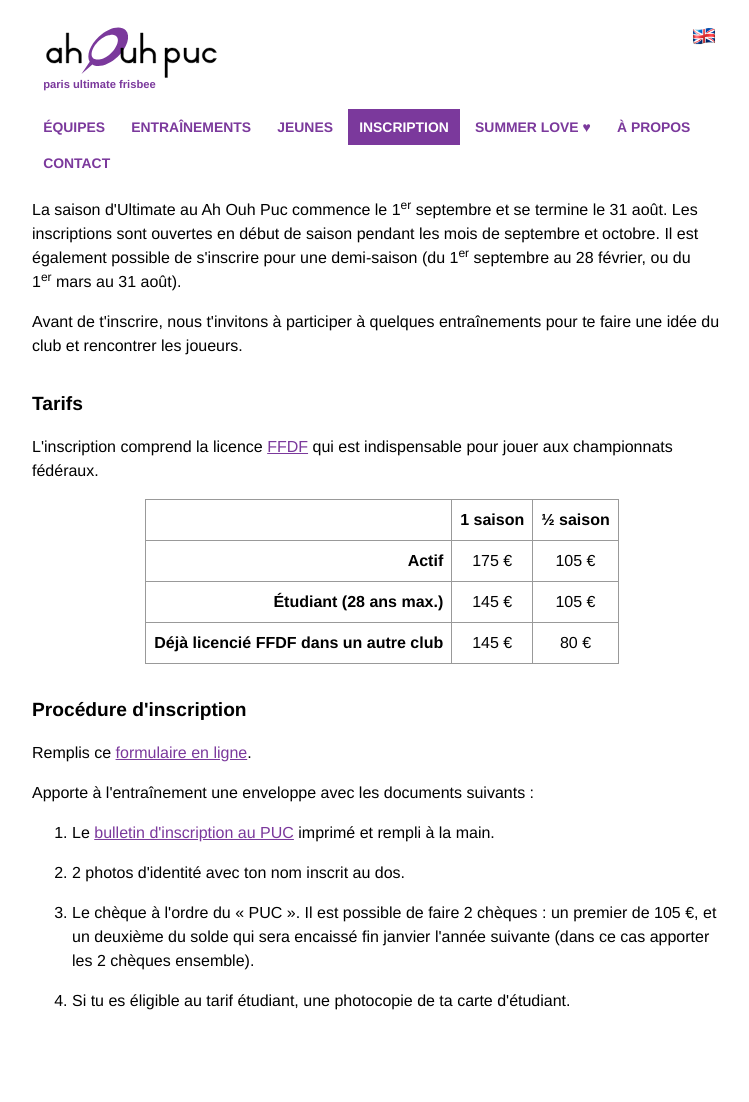
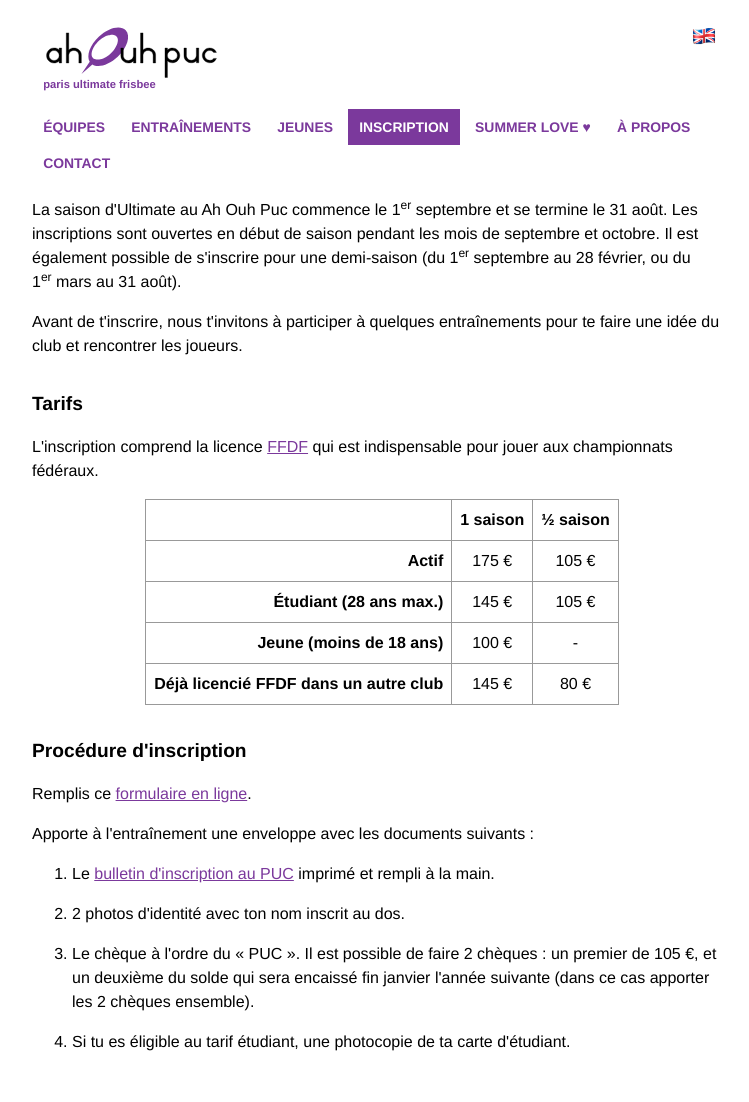
Before and after one commit to ahouhpuc/ahouhpuc.github.io, a Jekyll site: the page built from inscription.html, in a window 1280 px wide. Shown: the whole page, without its empty margins (258-1007 px from the left). Built offline with Jekyll 4.4.1, drawn with Linux system fonts in a browser that asks for light colours; before the commit the page ends 1061 px from its top, so only the background shows below that.

Commit message:
Add young sign up price

```diff
--- a/inscription.html
+++ b/inscription.html
@@ -28,6 +28,11 @@ description: Les inscriptions au Ah Ouh Puc sont ouvertes en début de saison en
     <td>105&nbsp;€</td>
   </tr>
   <tr>
+    <td>Jeune (moins de 18 ans)</td>
+    <td>100&nbsp;€</td>
+    <td>-</td>
+  </tr>
+  <tr>
     <td>Déjà licencié FFDF dans un autre club</td>
     <td>145&nbsp;€</td>
     <td>80&nbsp;€</td>
--- a/sign-up.html
+++ b/sign-up.html
@@ -29,6 +29,11 @@ description: Our Ah Ouh Puc Ultimate seasons extends from September 1 to August
     <td>€&nbsp;105</td>
   </tr>
   <tr>
+    <td>Young (under 18yo)</td>
+    <td>€&nbsp;100</td>
+    <td>-</td>
+  </tr>
+  <tr>
     <td>Already licenced with the FFDF with another club</td>
     <td>€&nbsp;145</td>
     <td>€&nbsp;80</td>
```
